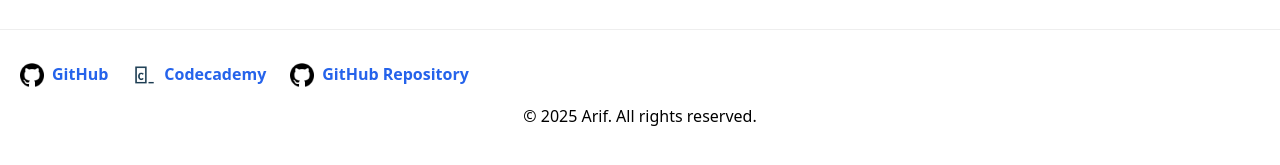
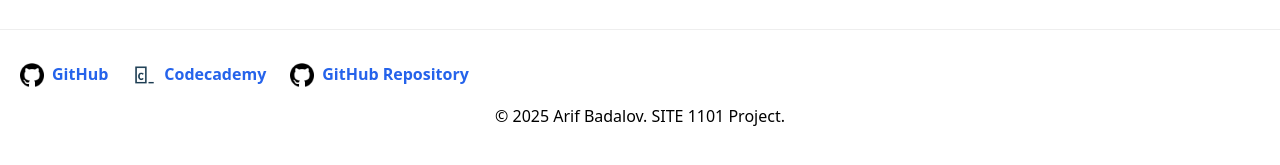
Before and after one commit to ar1f123/site-website, a Jekyll site: the page built from index.md, in a window 1280 px wide. Shown: the part 427-592 px from the top of the page. Built offline with Jekyll 4.4.1, drawn with Linux system fonts in a browser that asks for light colours.

Commit message:
Change paragraph

```diff
--- a/_includes/footer.html
+++ b/_includes/footer.html
@@ -10,5 +10,5 @@
       <img src="{{ site.baseurl }}/images/github.jpg" alt="Repo icon" class="icon"> GitHub Repository
     </a>
   </div>
-  <p>&copy; {{ site.time | date: '%Y' }} Arif. All rights reserved.</p>
+  <p>&copy; {{ site.time | date: '%Y' }} Arif Badalov. SITE 1101 Project.</p>
 </footer>
```
